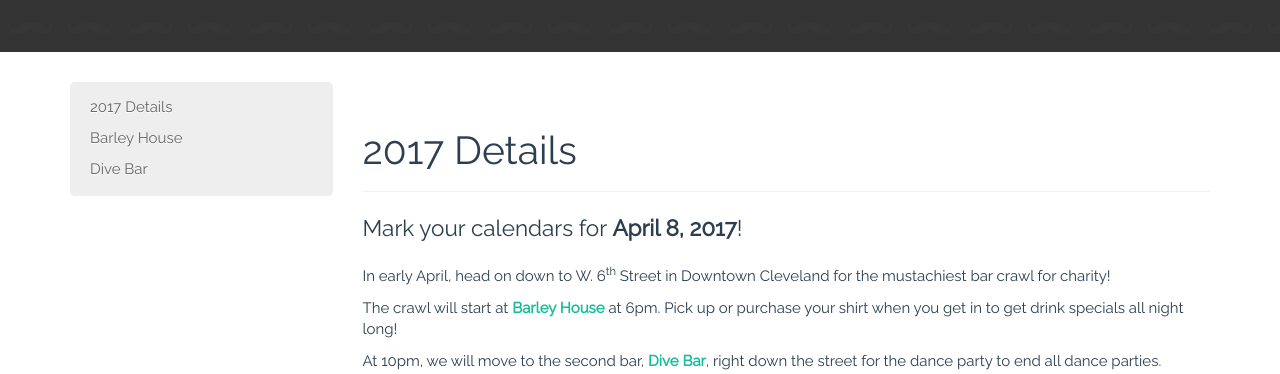
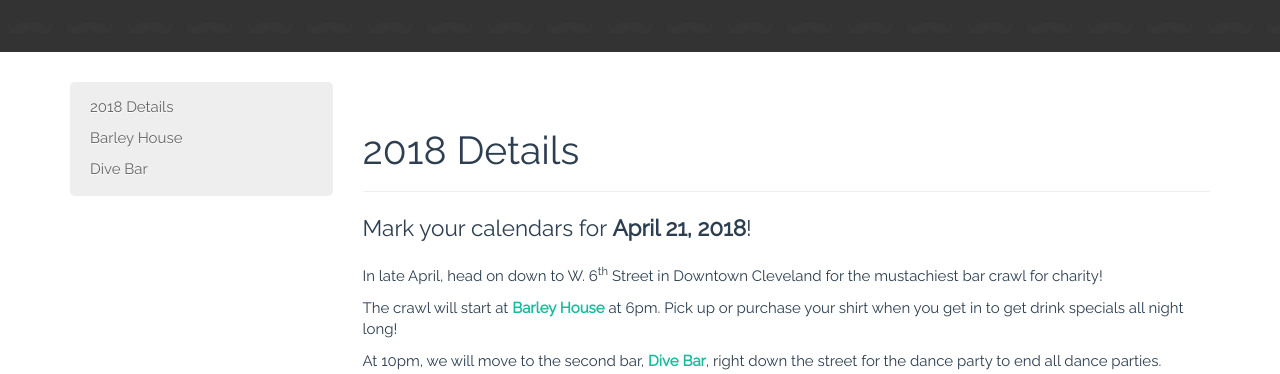
Before and after one commit to MustachioBashio/mustachiobashio.github.io, a Jekyll site: the page built from details.html, in a window 1280 px wide and 900 px high. Shown: the part 202-576 px from the top of the window. Built offline with Jekyll 4.4.1, drawn with Linux system fonts in a browser that asks for light colours; nearby versions of some CDN libraries.

Commit message:
Update details.html
Update for 2018 date

```diff
--- a/details.html
+++ b/details.html
@@ -12,7 +12,7 @@ order: 1
     <div class="bs-sidebar" role="complementary">
     <ul class="nav bs-sidenav">
       <li>
-      <a href="#2017">2017 Details</a>
+      <a href="#2018">2018 Details</a>
       </li>
       <li>
       <a href="#barleyhouse">Barley House</a>
@@ -26,10 +26,10 @@ order: 1
   <div class="col-md-9" role="main">
     <div class="bs-docs-section">
     <div class="page-header">
-      <h1 id="2017">2017 Details</h1>
+      <h1 id="2018">2018 Details</h1>
     </div>
-    <p class="lead">Mark your calendars for <strong>April 8, 2017</strong>!</p>
-    <p>In early April, head on down to W. 6<sup>th</sup> Street in Downtown Cleveland for the mustachiest bar crawl for charity!</p>
+    <p class="lead">Mark your calendars for <strong>April 21, 2018</strong>!</p>
+    <p>In late April, head on down to W. 6<sup>th</sup> Street in Downtown Cleveland for the mustachiest bar crawl for charity!</p>
     <p>The crawl will start at <strong><a href="http://www.barleyhousecleveland.com/" target="_blank">Barley House</a></strong> at 6pm. Pick up or purchase your shirt when you get in to get drink specials all night long!</p>
     <p>At 10pm, we will move to the second bar, <strong><a href="http://www.divebarcleveland.com/" target="_blank">Dive Bar</a></strong>, right down the street for the dance party to end all dance parties.</p>
     </div>
```
